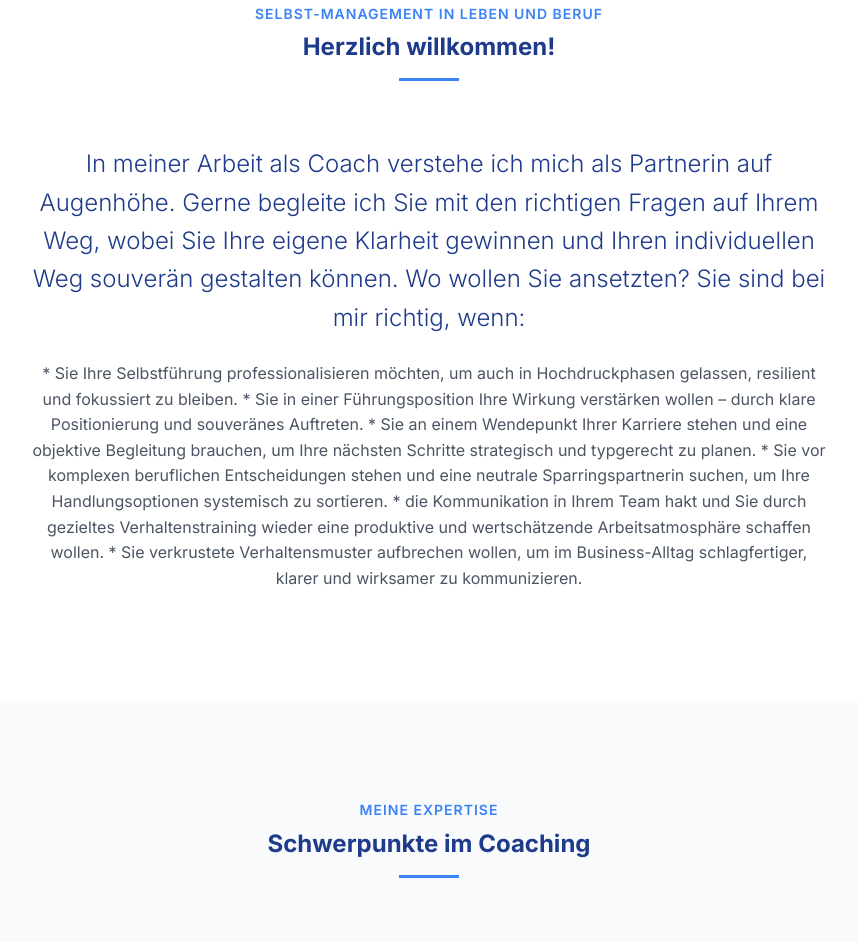
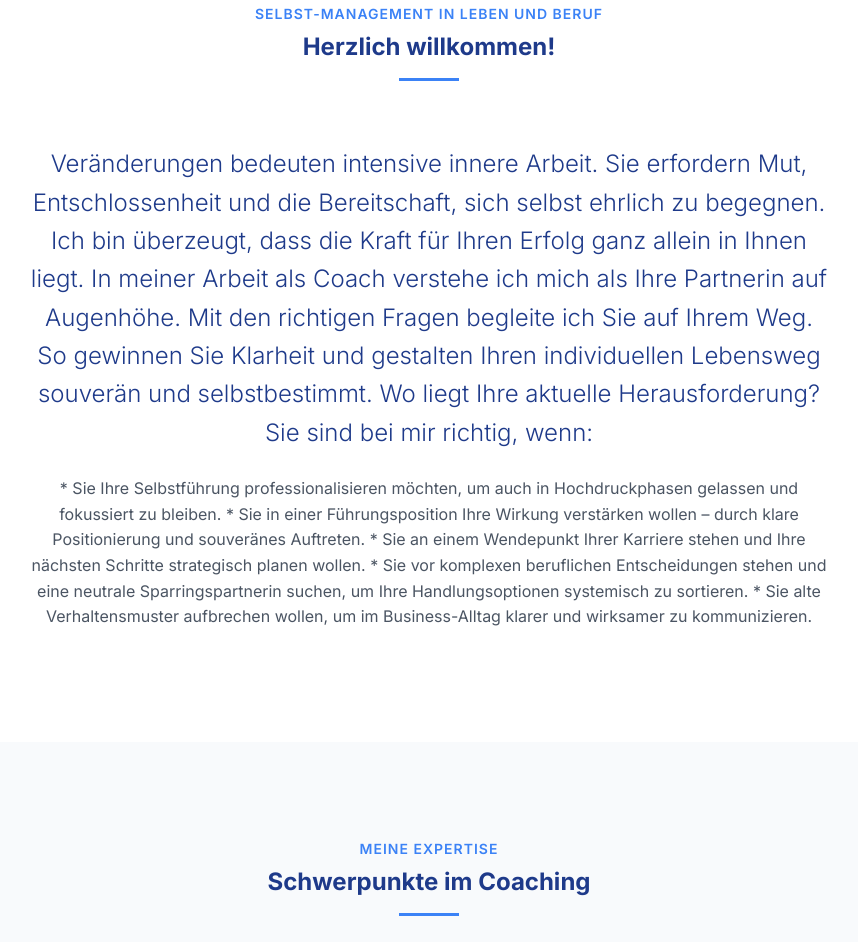
Before and after one commit to NargizaRA/liubov-coaching-webpage, an Eleventy site: page src/index.md in a window 1280 px wide. Shown: the part 949-1891 px from the top of the page, without its empty margins (211-1069 px from the left). Built offline with nearby package versions, Linux system fonts and the light colour scheme; Eleventy itself is replaced by a stand-in of ours; files that its build step writes are made by us from their sources.

Commit message:
Update Seiten (Pages) “home”

```diff
--- a/src/index.md
+++ b/src/index.md
@@ -6,25 +6,26 @@ hero_subheadline: Als Business Coach und Trainerin begleite ich Menschen dabei,
   Komplexität zu bewältigen, ihre Resilienz zu stärken und sich authentisch zu
   positionieren.
 welcome_lead: >-
-  In meiner Arbeit als Coach verstehe ich mich als Partnerin auf Augenhöhe.
-  Gerne begleite ich Sie mit den richtigen Fragen auf Ihrem Weg, wobei Sie Ihre
-  eigene Klarheit gewinnen und Ihren individuellen Weg souverän gestalten
-  können.
+  Veränderungen bedeuten intensive innere Arbeit. Sie erfordern Mut,
+  Entschlossenheit und die Bereitschaft, sich selbst ehrlich zu begegnen. Ich
+  bin überzeugt, dass die Kraft für Ihren Erfolg ganz allein in Ihnen liegt. In
+  meiner Arbeit als Coach verstehe ich mich als Ihre Partnerin auf Augenhöhe.
+  Mit den richtigen Fragen begleite ich Sie auf Ihrem Weg. So gewinnen Sie
+  Klarheit und gestalten Ihren individuellen Lebensweg souverän und
+  selbstbestimmt.
 
-  Wo wollen Sie ansetzten? Sie sind bei mir richtig, wenn:
+  Wo liegt Ihre aktuelle Herausforderung? Sie sind bei mir richtig, wenn:
 welcome_body: >-
   * Sie Ihre Selbstführung professionalisieren möchten, um auch in
-  Hochdruckphasen gelassen, resilient und fokussiert zu bleiben.
+  Hochdruckphasen gelassen und fokussiert zu bleiben.
 
   * Sie in einer Führungsposition Ihre Wirkung verstärken wollen – durch klare Positionierung und souveränes Auftreten.
 
-  * Sie an einem Wendepunkt Ihrer Karriere stehen und eine objektive Begleitung brauchen, um Ihre nächsten Schritte strategisch und typgerecht zu planen.
+  * Sie an einem Wendepunkt Ihrer Karriere stehen und Ihre nächsten Schritte strategisch planen wollen.
 
   * Sie vor komplexen beruflichen Entscheidungen stehen und eine neutrale Sparringspartnerin suchen, um Ihre Handlungsoptionen systemisch zu sortieren.
 
-  * die Kommunikation in Ihrem Team hakt und Sie durch gezieltes Verhaltenstraining wieder eine produktive und wertschätzende Arbeitsatmosphäre schaffen wollen.
-
-  * Sie verkrustete Verhaltensmuster aufbrechen wollen, um im Business-Alltag schlagfertiger, klarer und wirksamer zu kommunizieren.
+  * Sie alte Verhaltensmuster aufbrechen wollen, um im Business-Alltag klarer und wirksamer zu kommunizieren.
 services_subtitle: Meine Expertise
 services_title: Schwerpunkte im Coaching
 services:
```
